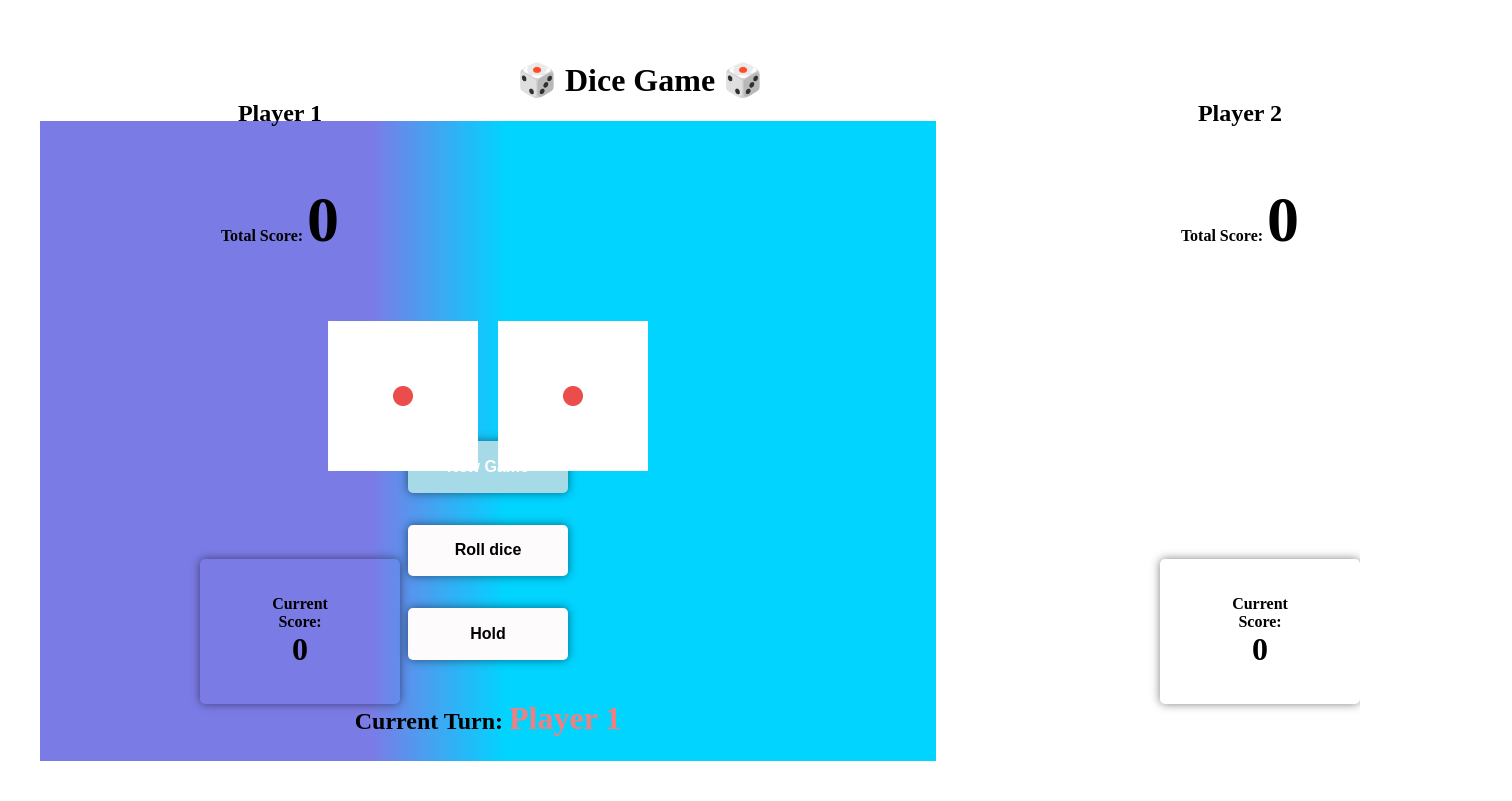
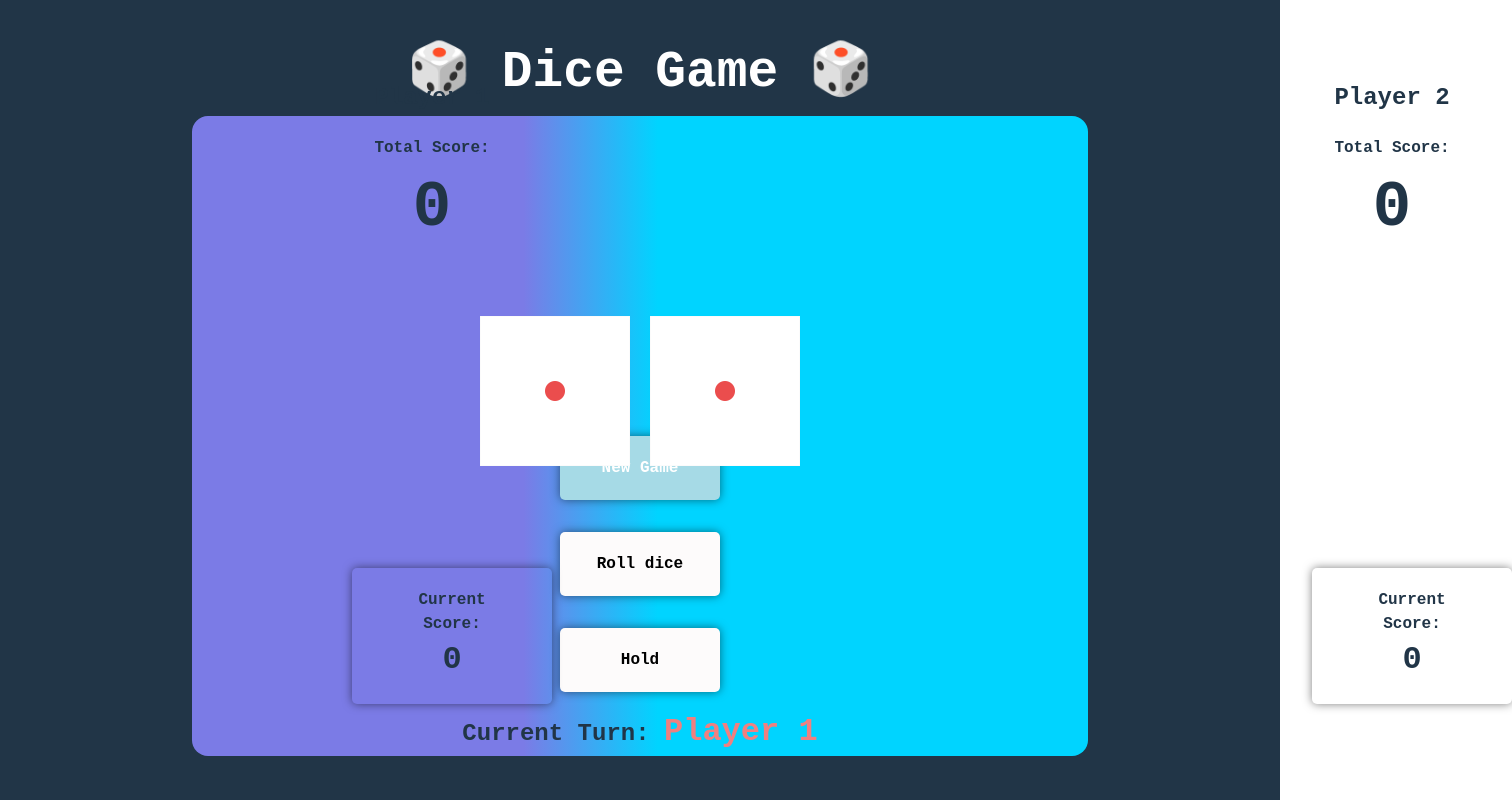
Before and after one commit to lisrael1989/dice-fun-game, a React (Vite) app: page / in a window 1280 px wide. Shown: the whole page, 1512 px wide, since content can reach past the window. Built offline with nearby package versions, Linux system fonts and the light colour scheme.

Commit message:
Update css file for the game

```diff
--- a/src/App.css
+++ b/src/App.css
@@ -1,19 +1,27 @@
+* {
+  margin: 0;
+  padding: 0;
+  box-sizing: border-box;
+}
+
 #root {
-  max-width: 1280px;
   margin: 0 auto;
   padding: 2rem;
   text-align: center;
 }
 
 #app {
-  max-width: 100%;
-  margin: 0 auto;
-  padding: 0.5rem;
+  /* max-width: 100%; */
+  /* margin: 0 auto; */
+  /* padding: 0.5rem; */
   text-align: center;
   background-color: wheat;
   border-radius: 1rem;
-  font-family: 'Courier New', Courier, monospace;
-  /* font-family: Impact, Haettenschweiler, 'Arial Narrow Bold', sans-serif; */
+}
+
+.game-title {
+  color: white;
+  margin-bottom: 1rem;
 }
 
 .container {
@@ -24,6 +32,7 @@
   justify-content: center;
   background: rgb(123, 123, 230);
   background: linear-gradient(90deg, rgba(123, 123, 230, 1) 37%, rgba(0, 212, 255, 1) 52%);
+  border-radius: 1rem;
 }
 
 .btn-section {
--- a/src/App.jsx
+++ b/src/App.jsx
@@ -91,7 +91,7 @@ function App() {
 
   return (
     <main>
-      <h1> 🎲 Dice Game 🎲</h1>
+      <h1 className="game-title"> 🎲 Dice Game 🎲</h1>
       <section className="container">
         <div className="dice-section">
           <img src={`/public/dice-${dice1}.png`} alt={`Dice ${dice1}`} className="dice" />
--- a/src/index.css
+++ b/src/index.css
@@ -1,4 +1,4 @@
-/* :root {
+:root {
   font-family: Inter, system-ui, Avenir, Helvetica, Arial, sans-serif;
   line-height: 1.5;
   font-weight: 400;
@@ -28,6 +28,12 @@ body {
   place-items: center;
   min-width: 320px;
   min-height: 100vh;
+  margin: 0;
+  font-family: 'Courier New', Courier, monospace;
+  -webkit-font-smoothing: antialiased;
+  -moz-osx-font-smoothing: grayscale;
+  /* background-color: #333; */
+  background-color: #213547;
 }
 
 h1 {
@@ -65,4 +71,4 @@ button:focus-visible {
   button {
     background-color: #f9f9f9;
   }
-} */
+}
```
